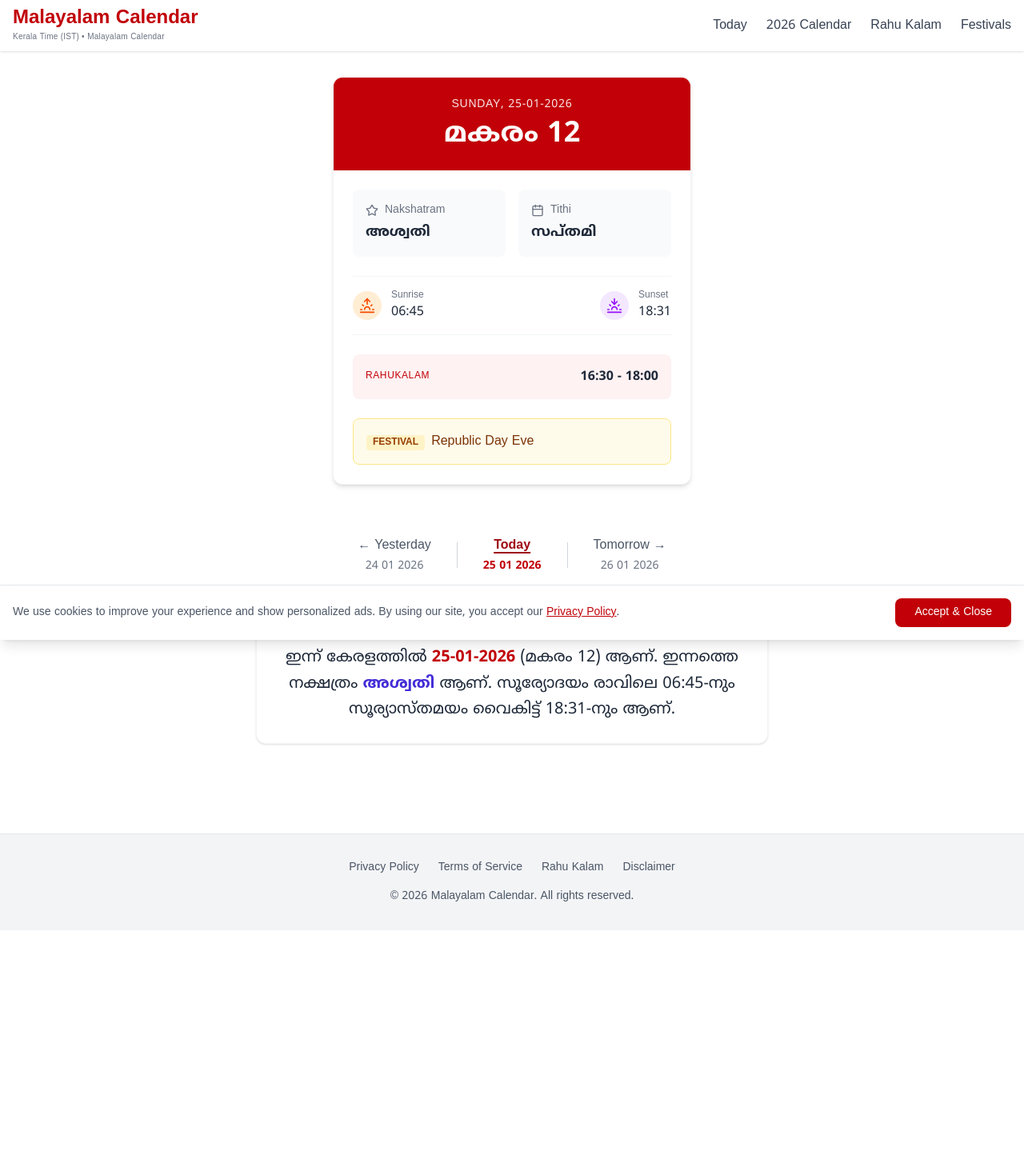
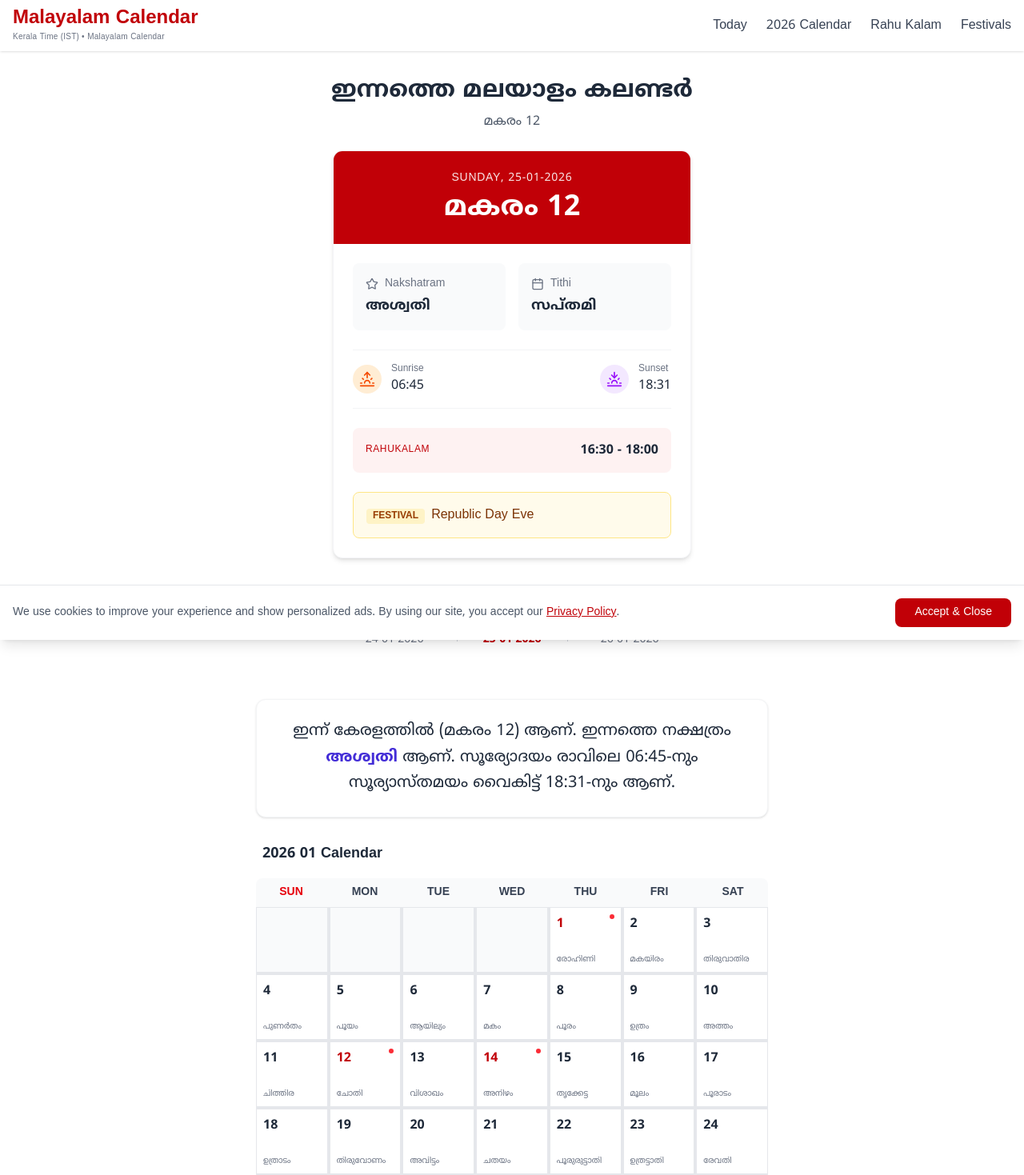
Before and after one commit to Agasthyan07/malayalam_calender, a Next.js app: page /today in a window 1280 px wide. Shown: the top 1469 px of the page at 80% size. Before the commit the page ends 1163 px from the top, so only its background shows below. Built offline with nearby package versions, Linux system fonts and the light colour scheme.

Commit message:
Fix Today page labels and add monthly calendar

```diff
--- a/app/today/page.tsx
+++ b/app/today/page.tsx
@@ -1,9 +1,10 @@
 import TodayCard from '@/components/TodayCard';
 import AdSlot from '@/components/AdSlot';
 import DateNavigation from '@/components/DateNavigation';
-import { getDailyData, formatDate } from '@/lib/dateUtils';
+import { getDailyData, formatDate, getMonthData } from '@/lib/dateUtils';
 import JsonLd from '@/components/JsonLd';
 import { Metadata } from 'next';
+import CalendarGrid from '@/components/CalendarGrid';
 
 export const revalidate = 3600; // Hourly revalidation
 
@@ -15,28 +16,34 @@ export async function generateMetadata({ searchParams }: Props): Promise<Metadat
     const resolvedSearchParams = await searchParams;
     let targetDate = resolvedSearchParams?.date;
 
+    // Calculate "Today" in IST
+    const now = new Date();
+    const options = { timeZone: 'Asia/Kolkata', year: 'numeric', month: '2-digit', day: '2-digit' } as const;
+    const formatter = new Intl.DateTimeFormat('en-CA', options);
+    const todayStr = formatter.format(now); // YYYY-MM-DD
+
     if (!targetDate) {
-        const now = new Date();
-        const options = { timeZone: 'Asia/Kolkata', year: 'numeric', month: '2-digit', day: '2-digit' } as const;
-        const formatter = new Intl.DateTimeFormat('en-CA', options);
-        targetDate = formatter.format(now);
+        targetDate = todayStr;
     }
 
+    const isToday = targetDate === todayStr;
     const data = await getDailyData(targetDate);
 
     if (!data) {
         return {
-            title: 'Malayalam Calendar - Today',
-            description: 'Daily Malayalam Calendar showing Nakshatram, Tithi, and Auspicious timings.',
+            title: 'Malayalam Calendar - Date Not Found',
+            description: 'Daily Malayalam Calendar details not available.',
         };
     }
 
+    const titlePrefix = isToday ? 'Malayalam Date Today' : `Malayalam Date ${formatDate(targetDate)}`;
+
     return {
-        title: `${data.malayalam_date} - Malayalam Date Today | ${data.nakshatram}`,
-        description: `Today's Malayalam date is ${data.malayalam_date}. Nakshatram: ${data.nakshatram}, Tithi: ${data.tithi}. Sunrise: ${data.sunrise}, Rahukalam: ${data.rahukalam}.`,
+        title: `${data.malayalam_date} - ${titlePrefix} | ${data.nakshatram}`,
+        description: `${titlePrefix} is ${data.malayalam_date}. Nakshatram: ${data.nakshatram}, Tithi: ${data.tithi}. Sunrise: ${data.sunrise}, Rahukalam: ${data.rahukalam}.`,
         openGraph: {
-            title: `${data.malayalam_date} - Malayalam Date Today`,
-            description: `Check today's Malayalam date, Nakshatram (${data.nakshatram}), and auspicious timings.`,
+            title: `${data.malayalam_date} - ${titlePrefix}`,
+            description: `Check ${isToday ? "today's" : "the"} Malayalam date, Nakshatram (${data.nakshatram}), and auspicious timings.`,
             type: 'article',
             publishedTime: data.date,
         }
@@ -44,17 +51,20 @@ export async function generateMetadata({ searchParams }: Props): Promise<Metadat
 }
 
 export default async function TodayPage({ searchParams }: Props) {
-    // Determine date: query param OR today (IST)
     const resolvedSearchParams = await searchParams;
     let targetDate = resolvedSearchParams?.date;
 
+    // Calculate "Today" in IST
+    const now = new Date();
+    const options = { timeZone: 'Asia/Kolkata', year: 'numeric', month: '2-digit', day: '2-digit' } as const;
+    const formatter = new Intl.DateTimeFormat('en-CA', options);
+    const todayStr = formatter.format(now);
+
     if (!targetDate || Array.isArray(targetDate)) {
-        const now = new Date();
-        const options = { timeZone: 'Asia/Kolkata', year: 'numeric', month: '2-digit', day: '2-digit' } as const;
-        const formatter = new Intl.DateTimeFormat('en-CA', options);
-        targetDate = formatter.format(now);
+        targetDate = todayStr;
     }
 
+    const isToday = targetDate === todayStr;
     const data = await getDailyData(targetDate);
 
     if (!data) {
@@ -65,6 +75,10 @@ export default async function TodayPage({ searchParams }: Props) {
             </div>
         );
     }
+
+    // Fetch full month data for the calendar grid
+    const [year, month] = targetDate.split('-');
+    const monthData = await getMonthData(year, month);
 
     const jsonLd = {
         '@context': 'https://schema.org',
@@ -87,6 +101,16 @@ export default async function TodayPage({ searchParams }: Props) {
             <h1 className="sr-only">Malayalam Calendar - {data.malayalam_date}</h1>
             <AdSlot slotId="top-banner" />
 
+            {/* Title Section */}
+            <div className="text-center mb-6">
+                <h2 className="text-2xl md:text-3xl font-bold text-gray-800">
+                    {isToday ? 'ഇന്നത്തെ മലയാളം കലണ്ടർ' : `${formatDate(targetDate)} - മലയാളം കലണ്ടർ`}
+                </h2>
+                <p className="text-gray-600 mt-2">
+                    {data.malayalam_date}
+                </p>
+            </div>
+
             <TodayCard data={data} />
 
             <div className="mt-8">
@@ -95,11 +119,23 @@ export default async function TodayPage({ searchParams }: Props) {
 
             <div className="bg-white rounded-xl shadow-sm border border-gray-100 p-6 my-8 text-center">
                 <p className="text-lg md:text-xl text-gray-800 leading-relaxed font-malayalam">
-                    ഇന്ന് കേരളത്തിൽ <span className="font-bold text-red-700">{formatDate(data.date)}</span> (<span className="font-medium">{data.malayalam_date}</span>) ആണ്.
-                    ഇന്നത്തെ നക്ഷത്രം <span className="font-bold text-indigo-700">{data.nakshatram}</span> ആണ്.
+                    {isToday ? 'ഇന്ന് കേരളത്തിൽ' : <span className="font-bold text-red-700">{formatDate(data.date)}</span>}
+                    {' '}
+                    (<span className="font-medium">{data.malayalam_date}</span>) ആണ്.
+                    {' '}
+                    {isToday ? 'ഇന്നത്തെ' : 'ആ ദിവസത്തെ'} നക്ഷത്രം <span className="font-bold text-indigo-700">{data.nakshatram}</span> ആണ്.
+                    {' '}
                     സൂര്യോദയം രാവിലെ <span className="font-medium">{data.sunrise}</span>-നും
+                    {' '}
                     സൂര്യാസ്തമയം വൈകിട്ട് <span className="font-medium">{data.sunset}</span>-നും ആണ്.
                 </p>
+            </div>
+
+            <div className="my-8">
+                <h3 className="text-lg font-bold text-gray-800 mb-4 px-2">
+                    {year} {month} Calendar
+                </h3>
+                <CalendarGrid days={monthData} />
             </div>
 
             <AdSlot slotId="mid-content" />
```
